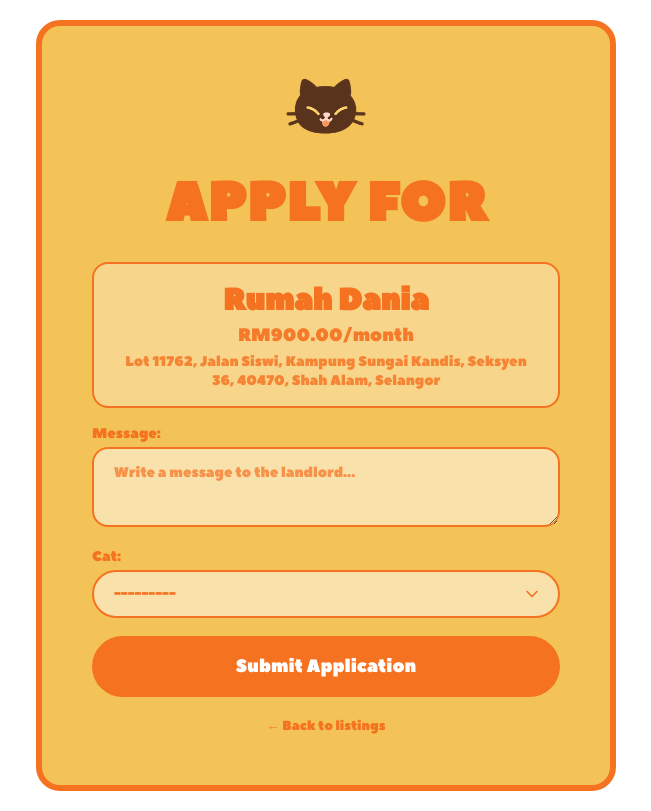
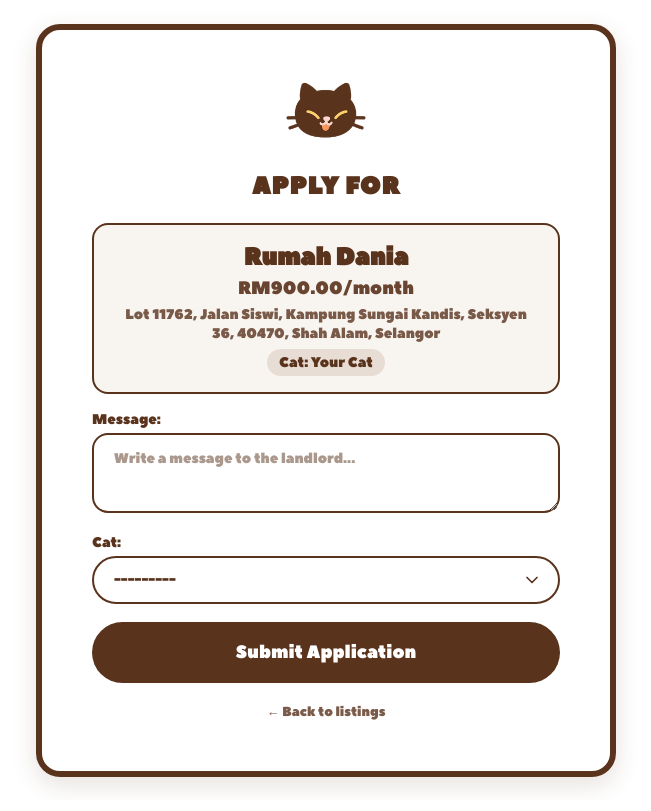
Before and after one commit to fnl9zer/pawport, a Django app: page /properties/1/apply/ in a window 1280 px wide. Shown: the whole page, without its empty margins (314-965 px from the left). After the commit the page ends 789 px from the top, so only its background shows below. Run offline with Django 5.2, Linux system fonts and the light colour scheme; data comes from the database, SQL or seed files in the repository.

Commit message:
change color scheme

```diff
--- a/core/templates/core/apply.html
+++ b/core/templates/core/apply.html
@@ -28,9 +28,9 @@
         }
 
         .card {
-            background-color: #f3c357;
+            background-color: #ffffff;
             border-radius: 24px;
-            border: 6px solid #f57220;
+            border: 6px solid #5a331d;
             padding: 40px 50px 50px;
             width: 100%;
             max-width: 580px;
@@ -38,6 +38,7 @@
             flex-direction: column;
             align-items: center;
             gap: 16px;
+            box-shadow: 0 8px 24px rgba(90, 51, 29, 0.15);
         }
 
         .cat-icon {
@@ -49,8 +50,8 @@
 
         .apply-title {
             font-family: 'PeaceSans', sans-serif;
-            font-size: 54px;
-            color: #f57220;
+            font-size: 24px;
+            color: #5a331d;
             text-align: center;
             letter-spacing: 1px;
             margin-bottom: 4px;
@@ -58,17 +59,17 @@
 
         .property-info {
             width: 100%;
-            background-color: rgba(255, 255, 255, 0.3);
+            background-color: #f8f4f0;
             border-radius: 16px;
             padding: 16px 20px;
             text-align: center;
-            border: 2.5px solid #f57220;
+            border: 2px solid #5a331d;
         }
 
         .property-info .name {
             font-family: 'PeaceSans', sans-serif;
-            font-size: 30px;
-            color: #f57220;
+            font-size: 24px;
+            color: #5a331d;
             font-weight: bold;
             margin-bottom: 2px;
         }
@@ -76,14 +77,14 @@
         .property-info .rent {
             font-family: 'PeaceSans', sans-serif;
             font-size: 18px;
-            color: #f57220;
+            color: #5a331d;
             opacity: 0.9;
         }
 
         .property-info .address {
             font-family: 'PeaceSans', sans-serif;
             font-size: 14px;
-            color: #f57220;
+            color: #5a331d;
             opacity: 0.8;
             margin-top: 4px;
         }
@@ -91,9 +92,9 @@
         .property-info .cat-label {
             font-family: 'PeaceSans', sans-serif;
             font-size: 14px;
-            color: #f57220;
+            color: #5a331d;
             margin-top: 6px;
-            background-color: rgba(255, 255, 255, 0.3);
+            background-color: #e8ddd5;
             padding: 4px 12px;
             border-radius: 20px;
             display: inline-block;
@@ -113,7 +114,7 @@
         .form-group label {
             font-family: 'PeaceSans', sans-serif;
             font-size: 14px;
-            color: #f57220;
+            color: #5a331d;
             display: block;
             margin-bottom: 4px;
         }
@@ -124,12 +125,13 @@
             width: 100%;
             padding: 14px 20px;
             border-radius: 50px;
-            border: 2.5px solid #f57220;
-            background-color: rgba(255, 255, 255, 0.5);
+            border: 2.5px solid #5a331d;
+            background-color: #ffffff;
             font-family: 'PeaceSans', sans-serif;
             font-size: 14px;
-            color: #f57220;
+            color: #5a331d;
             outline: none;
+            transition: border-color 0.3s;
         }
 
         .form-group textarea {
@@ -138,7 +140,6 @@
             min-height: 80px;
         }
 
-        /* Style dropdown to match the cat label above */
         .form-group select {
             appearance: none;
             -webkit-appearance: none;
@@ -147,25 +148,26 @@
             background-position: right 16px center;
             background-size: 20px;
             cursor: pointer;
-            color: #f57220;
+            color: #5a331d;
         }
 
         .form-group select option {
-            background-color: #f3c357;
-            color: #f57220;
+            background-color: #ffffff;
+            color: #5a331d;
             padding: 10px;
         }
 
         .form-group input::placeholder,
         .form-group textarea::placeholder {
-            color: #f57220;
-            opacity: 0.7;
+            color: #5a331d;
+            opacity: 0.5;
         }
 
         .form-group input:focus,
         .form-group textarea:focus,
         .form-group select:focus {
-            background-color: rgba(255, 255, 255, 0.7);
+            border-color: #8b5a3e;
+            background-color: #fcf9f7;
         }
 
         .btn-primary {
@@ -173,31 +175,38 @@
             padding: 18px;
             border-radius: 50px;
             border: none;
-            background-color: #f57220;
+            background-color: #5a331d;
             color: white;
             font-family: 'PeaceSans', sans-serif;
             font-size: 18px;
             cursor: pointer;
             margin-top: 4px;
-            transition: background-color 0.2s;
+            transition: background-color 0.2s, transform 0.1s;
             text-decoration: none;
             display: inline-block;
             text-align: center;
         }
 
         .btn-primary:hover {
-            background-color: #e06518;
+            background-color: #7a4529;
+            transform: translateY(-1px);
+        }
+
+        .btn-primary:active {
+            transform: translateY(1px);
         }
 
         .back-link {
             font-family: 'PeaceSans', sans-serif;
             font-size: 13px;
-            color: #f57220;
+            color: #5a331d;
             text-decoration: none;
             margin-top: 4px;
+            opacity: 0.8;
         }
 
         .back-link:hover {
+            opacity: 1;
             text-decoration: underline;
         }
 
@@ -216,9 +225,9 @@
         }
 
         #popup .popup-card {
-            background-color: #f3c357;
+            background-color: #ffffff;
             border-radius: 24px;
-            border: 6px solid #f57220;
+            border: 6px solid #5a331d;
             padding: 40px 50px 50px;
             width: 100%;
             max-width: 480px;
@@ -228,6 +237,7 @@
             gap: 16px;
             margin: 20px;
             animation: popIn 0.3s ease;
+            box-shadow: 0 8px 32px rgba(90, 51, 29, 0.25);
         }
 
         @keyframes popIn {
@@ -250,16 +260,17 @@
 
         #popup .popup-box {
             width: 100%;
-            background-color: rgba(255, 255, 255, 0.3);
+            background-color: #f8f4f0;
             border-radius: 16px;
             padding: 20px 24px;
             text-align: center;
+            border: 2px solid #5a331d;
         }
 
         #popup .popup-box h2 {
             font-family: 'PeaceSans', sans-serif;
             font-size: 22px;
-            color: #f57220;
+            color: #5a331d;
             margin-bottom: 12px;
             letter-spacing: 1px;
         }
@@ -267,13 +278,18 @@
         #popup .popup-box p {
             font-family: 'PeaceSans', sans-serif;
             font-size: 15px;
-            color: #f57220;
+            color: #5a331d;
             line-height: 1.6;
             opacity: 0.9;
         }
 
         #popup .btn-primary {
             width: 100%;
+            background-color: #5a331d;
+        }
+
+        #popup .btn-primary:hover {
+            background-color: #7a4529;
         }
 
         /* Mobile */
@@ -317,6 +333,11 @@
             #popup .popup-box p {
                 font-size: 13px;
             }
+
+            .btn-primary {
+                font-size: 16px;
+                padding: 16px;
+            }
         }
     </style>
 </head>
@@ -330,6 +351,7 @@
             <div class="name">{{ property.title }}</div>
             <div class="rent">RM{{ property.monthly_rent }}/month</div>
             <div class="address">{{ property.address }}, {{ property.state }}</div>
+            <div class="cat-label">Cat: {{ cat_name|default:"Your Cat" }}</div>
         </div>
 
         <form method="post">
@@ -355,6 +377,7 @@
         <a href="/properties/" class="back-link">← Back to listings</a>
     </div>
 
+    <!-- Popup (shown when submitted is true) -->
     {% if submitted %}
     <div id="popup">
         <div class="popup-card">
```
